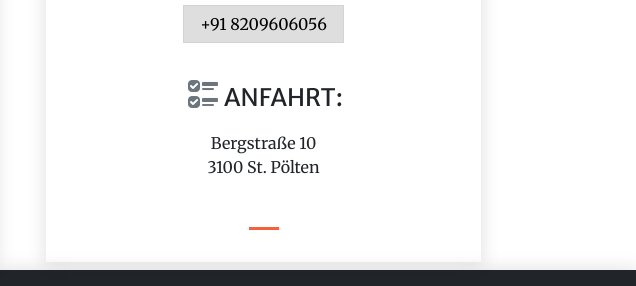
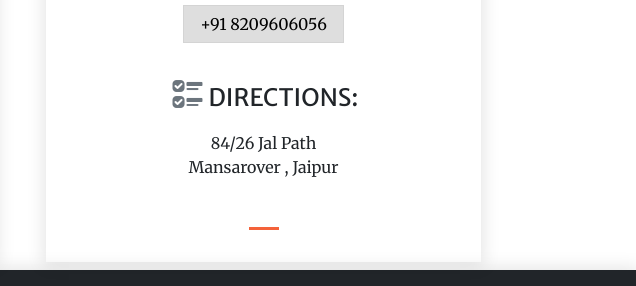
Before and after one commit to piyushhsharma/KR-MEDITECH-, a plain HTML site: page index.html in a window 1280 px wide. Shown: the part 4054-4340 px from the top of the page, 644-1280 px from the left. Drawn offline with nearby package versions, Linux system fonts and the light colour scheme; some packages are replaced by stand-ins of ours; a script that the page names is missing.

Commit message:
Update index.html

```diff
--- a/index.html
+++ b/index.html
@@ -301,9 +301,9 @@
                 		</div>
                 		<div class="row justify-content-center">
                 		    <div class="col-lg-12 text-center mb-4">
-                		        <h4 class="mb-3"><i class="bi-ui-checks fs-2 m-1 text-muted"></i>ANFAHRT:</h4>
-                		        <div>Bergstraße 10</div>
-                		        <div>3100 St. Pölten</div>
+                		        <h4 class="mb-3"><i class="bi-ui-checks fs-2 m-1 text-muted"></i>DIRECTIONS:</h4>
+                		        <div>84/26 Jal Path</div>
+                		        <div>Mansarover , Jaipur</div>
                 		    </div>
                 		</div>
                 		<hr class="divider" />
```
